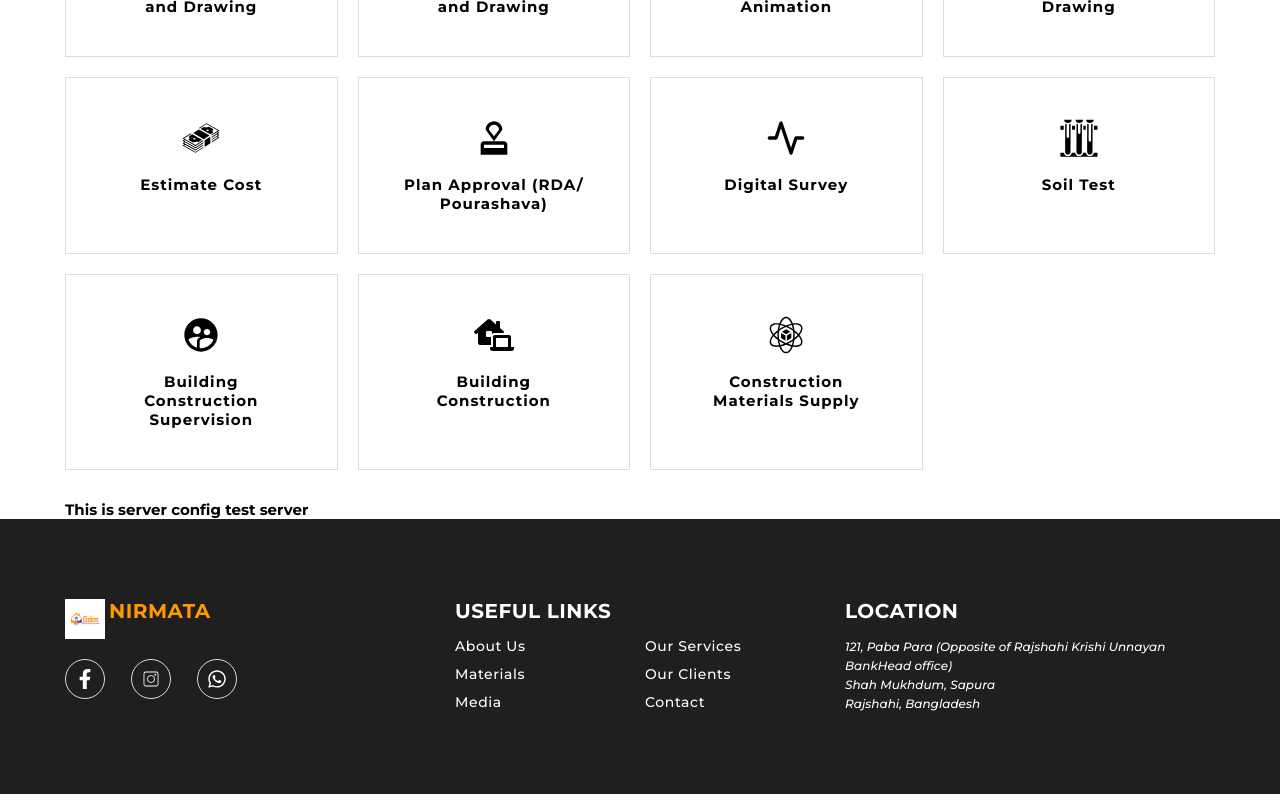
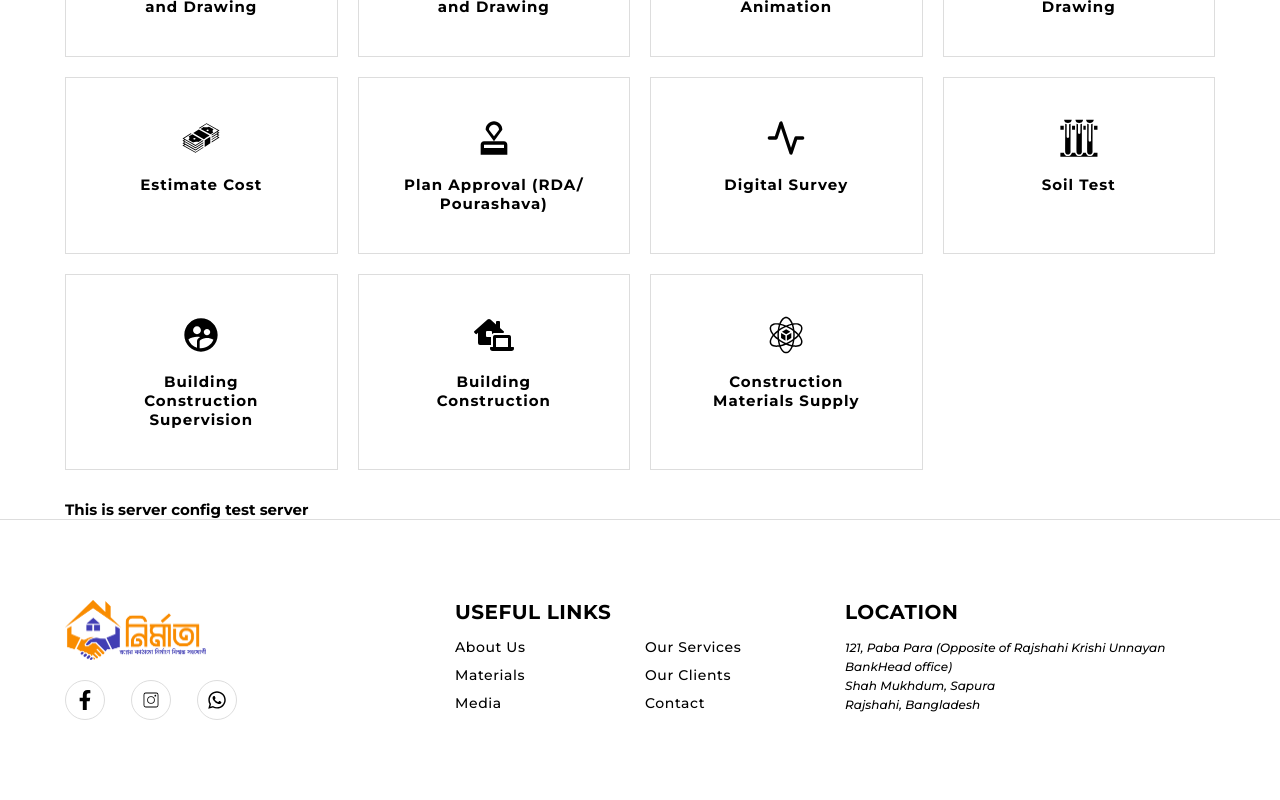
Before and after one commit to himonhimu/nirmata, a Next.js app in the folder nirmata_front/: page / in a window 1280 px wide. Shown: the part 723-1523 px from the top of the page. Built offline with nearby package versions, Linux system fonts and the light colour scheme.

Commit message:
fixed footer styles

```diff
--- a/nirmata_front/src/components/footer/main-footer.jsx
+++ b/nirmata_front/src/components/footer/main-footer.jsx
@@ -107,13 +107,7 @@ export default function MainFooter() {
       <div className="container">
         <div className={`${styles.card} ${styles.logo}`}>
           <Link href={"/"} className={styles.imageWrapper}>
-            <Image
-              src={"/logo.jpg"}
-              alt="Nirmata Logo"
-              width={40}
-              height={40}
-            />
-            <h1>Nirmata</h1>
+            <Image src={"/nirmata_logo.png"} alt="Nirmata Logo" fill />
           </Link>
 
           <ul className={styles.socialLinks}>
--- a/nirmata_front/src/components/footer/main-footer.module.css
+++ b/nirmata_front/src/components/footer/main-footer.module.css
@@ -1,16 +1,12 @@
 .footer {
-  background-color: var(--header-bg);
+  border-top: 0.1rem solid var(--gray-color);
+  background-color: var(--white-color);
   padding: 4rem 0;
 }
 
 .footer > div {
   display: grid;
   gap: 2rem;
-}
-.card,
-.card a:link,
-.card a:visited {
-  color: var(--white-color);
 }
 
 .card h1 {
@@ -21,12 +17,10 @@
 }
 
 .imageWrapper {
-  display: flex;
-  align-items: flex-start;
-  gap: 0.4rem;
-}
-.imageWrapper h1 {
-  color: var(--brand-color) !important;
+  display: block;
+  position: relative;
+  height: 6rem !important;
+  aspect-ratio: 75 / 32;
 }
 
 .yourImage {
--- a/nirmata_front/src/components/services/main-services.module.css
+++ b/nirmata_front/src/components/services/main-services.module.css
@@ -7,20 +7,21 @@
 /* if 1 em = 16px [25em = 25 * 16 = 400px] */
 @media only screen and (min-width: 25em) {
   .cards {
-    grid-template-columns: repeat(2, 1fr);
+    grid-template-columns: repeat(2, minmax(10rem, 1fr));
   }
 }
 
 /* if 1 em = 16px [37.5em = 37.5 * 16 = 600px] */
 @media only screen and (min-width: 37.5em) {
   .cards {
-    grid-template-columns: repeat(3, 1fr);
+    grid-template-columns: repeat(3, minmax(10rem, 1fr));
   }
 }
 
-/* if 1 em = 16px [50em = 50 * 16 = 800px] */
-@media only screen and (min-width: 50em) {
+/* if 1 em = 16px [62.5em = 62.5 * 16 = 1000px] */
+@media only screen and (min-width: 62.5em) {
+  /* Styles for 62.5em and above */
   .cards {
-    grid-template-columns: repeat(4, 1fr);
+    grid-template-columns: repeat(4, minmax(10rem, 1fr));
   }
 }
--- a/nirmata_front/src/ui/header.module.css
+++ b/nirmata_front/src/ui/header.module.css
@@ -10,7 +10,6 @@
   align-items: center;
   max-width: 1200px;
   margin: auto;
-  padding: 16px 1.6rem;
 }
 
 .navList {
@@ -157,15 +156,19 @@
   position: relative;
   height: 40px;
   aspect-ratio: 75/32;
+
+  margin: 1.6rem;
+}
+
+.menu {
+  margin-right: 2rem;
 }
 
 /* if 1 em = 16px [25em = 25 * 16 = 400px] */
 @media only screen and (min-width: 25em) {
-  .menu {
-    margin-right: 2rem;
-  }
   .callMe {
     display: flex;
+    margin: 1.6rem;
   }
 }
 
```
